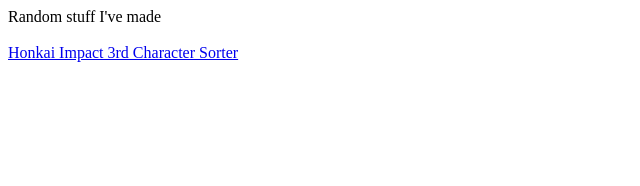
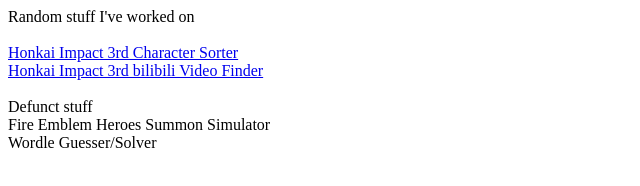
Before and after one commit to Radicre/Radicre.github.io, a plain HTML site: page index.html in a window 1280 px wide. Shown: the whole page, without its empty margins (0-640 px from the left). Drawn offline with Linux system fonts and the light colour scheme.

Commit message:
Update index.html

```diff
--- a/index.html
+++ b/index.html
@@ -1,5 +1,12 @@
 <html>
-  Random stuff I've made<br>
+  Random stuff I've worked on<br>
   <br>
   <a href='https://honkai3sorter.tumblr.com/'>Honkai Impact 3rd Character Sorter</a>
+  <br>
+  <a href='https://honkai-guide.web.app/#/'>Honkai Impact 3rd bilibili Video Finder</a>
+  <br>
+  <br>
+  Defunct stuff<br>
+  Fire Emblem Heroes Summon Simulator<br>
+  Wordle Guesser/Solver
 </html>
```
